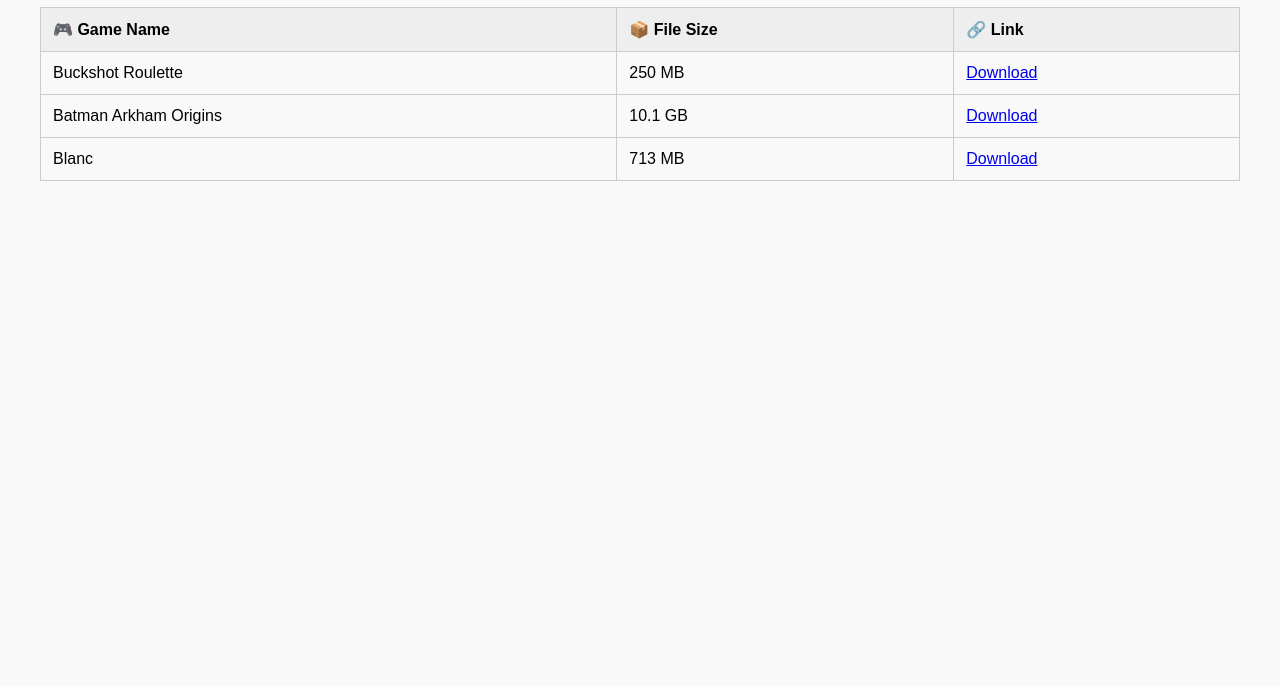
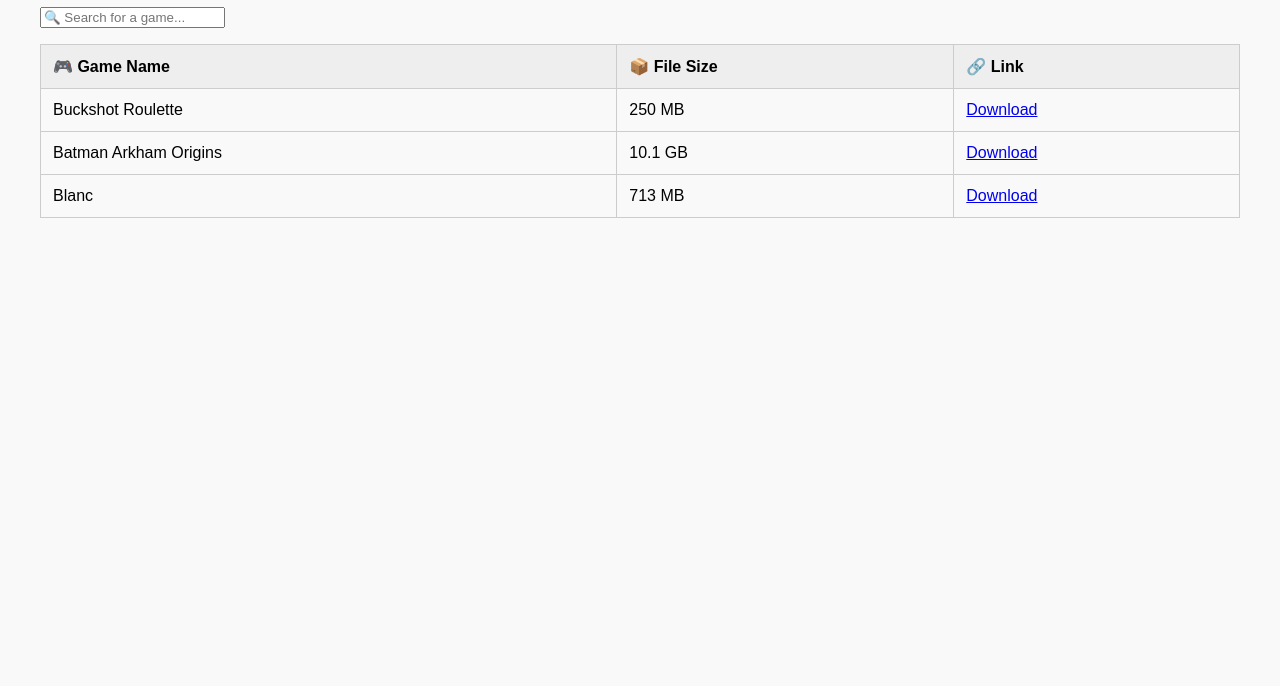
Before and after one commit to harrisjvd1/Games, a plain HTML site: page index.html in a window 1280 px wide. Shown: the part 114-800 px from the top of the page. Drawn offline with Linux system fonts and the light colour scheme.

Commit message:
Update index.html

```diff
--- a/index.html
+++ b/index.html
@@ -8,6 +8,7 @@
 </head>
 <body>
   <h1>🎮 Games</h1>
+  <input type="text" id="searchInput" placeholder="🔍 Search for a game..." onkeyup="filterTable()" />
   <table id="movieTable">
     <thead>
       <tr>
```
